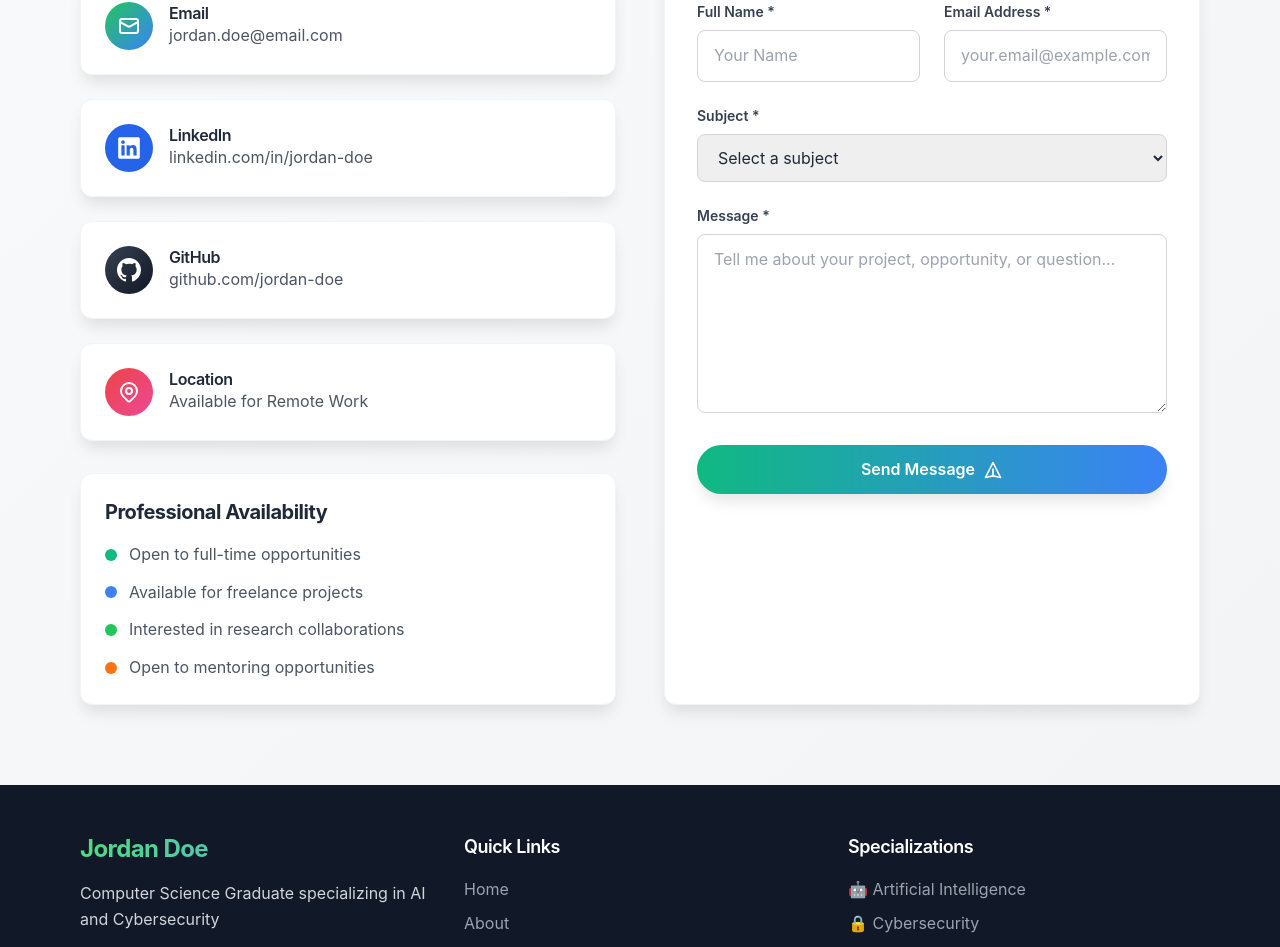
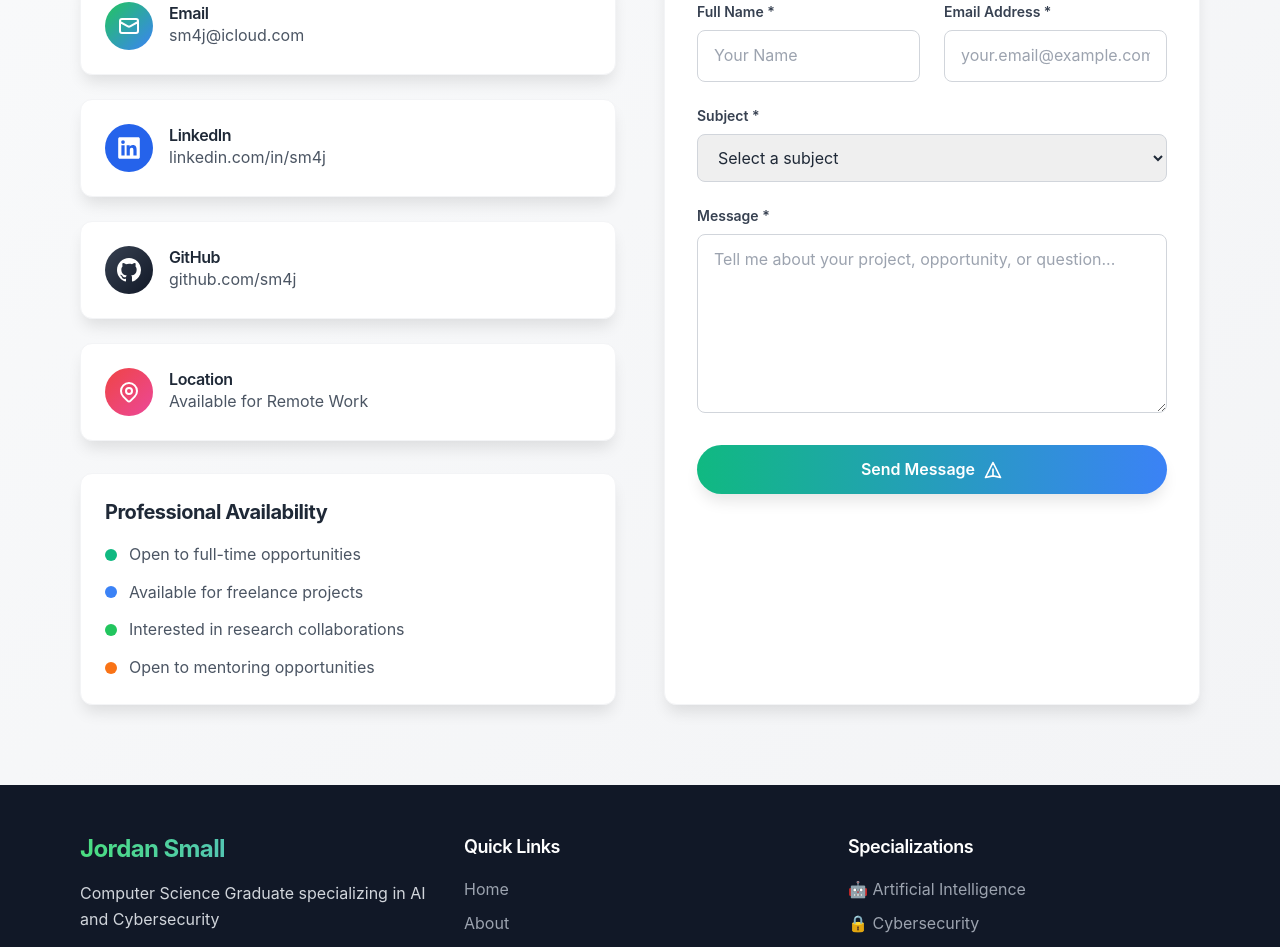
Before and after one commit to sm4j/port_v2, a Next.js app in the folder portfolio-template/: page /contact in a window 1280 px wide. Shown: the part 483-1430 px from the top of the page. Built offline with nearby package versions, Linux system fonts and the light colour scheme.

Commit message:
Personal changes.

```diff
--- a/portfolio-template/src/app/contact/page.tsx
+++ b/portfolio-template/src/app/contact/page.tsx
@@ -56,7 +56,7 @@ const ContactPage = () => {
                                 </div>
                                 <div>
                                     <h3 className="font-semibold text-gray-800">Email</h3>
-                                    <p className="text-gray-600">jordan.doe@email.com</p>
+                                    <p className="text-gray-600">sm4j@icloud.com</p>
                                 </div>
                             </div>
 
@@ -68,7 +68,7 @@ const ContactPage = () => {
                                 </div>
                                 <div>
                                     <h3 className="font-semibold text-gray-800">LinkedIn</h3>
-                                    <p className="text-gray-600">linkedin.com/in/jordan-doe</p>
+                                    <p className="text-gray-600">linkedin.com/in/sm4j</p>
                                 </div>
                             </div>
 
@@ -80,7 +80,7 @@ const ContactPage = () => {
                                 </div>
                                 <div>
                                     <h3 className="font-semibold text-gray-800">GitHub</h3>
-                                    <p className="text-gray-600">github.com/jordan-doe</p>
+                                    <p className="text-gray-600">github.com/sm4j</p>
                                 </div>
                             </div>
 
--- a/portfolio-template/src/app/education/page.tsx
+++ b/portfolio-template/src/app/education/page.tsx
@@ -32,12 +32,12 @@ const EducationPage = () => {
                                 </div>
                                 <div className="grid md:grid-cols-2 gap-4 mb-6">
                                     <div>
-                                        <p className="text-gray-600"><strong>University:</strong> State University</p>
-                                        <p className="text-gray-600"><strong>Graduation:</strong> May 2024</p>
-                                        <p className="text-gray-600"><strong>GPA:</strong> 4.0/4.0</p>
+                                        <p className="text-gray-600"><strong>University:</strong> Florida Atlantic University</p>
+                                        <p className="text-gray-600"><strong>Graduation:</strong> December 2025</p>
+                                        <p className="text-gray-600"><strong>GPA:</strong> 3.97/4.0</p>
                                     </div>
                                     <div>
-                                        <p className="text-gray-600"><strong>Magna Cum Laude</strong></p>
+                                        <p className="text-gray-600"><strong>Summa Cum Laude</strong></p>
                                         <p className="text-gray-600"><strong>Dean's List:</strong> All Semesters</p>
                                         <p className="text-gray-600"><strong>Honor Society:</strong> Phi Beta Kappa</p>
                                     </div>
--- a/portfolio-template/src/app/layout.tsx
+++ b/portfolio-template/src/app/layout.tsx
@@ -5,10 +5,10 @@ import '../styles/globals.css';
 import type { Metadata } from 'next';
 
 export const metadata: Metadata = {
-    title: 'Jordan Doe - Computer Science Portfolio',
+    title: 'Jordan Small - Computer Science Portfolio',
     description: 'Computer Science graduate specializing in AI and Cybersecurity. Explore my projects and technical expertise.',
     keywords: 'Computer Science, AI, Cybersecurity, Portfolio, Machine Learning, Security, Web Development',
-    authors: [{ name: 'Jordan Doe' }],
+    authors: [{ name: 'Jordan Small' }],
 };
 
 interface LayoutProps {
--- a/portfolio-template/src/components/Footer.tsx
+++ b/portfolio-template/src/components/Footer.tsx
@@ -9,23 +9,23 @@ const Footer = () => {
                     {/* Brand/Contact Info */}
                     <div>
                         <h3 className="text-2xl font-bold bg-gradient-to-r from-green-400 to-blue-400 bg-clip-text text-transparent mb-4">
-                            Jordan Doe
+                            Jordan Small
                         </h3>
                         <p className="text-gray-300 mb-4">
                             Computer Science Graduate specializing in AI and Cybersecurity
                         </p>
                         <div className="flex space-x-4">
-                            <a href="https://linkedin.com" className="text-gray-400 hover:text-green-400 transition-colors duration-300" target="_blank" rel="noopener noreferrer">
+                            <a href="https://linkedin.com/in/sm4j" className="text-gray-400 hover:text-green-400 transition-colors duration-300" target="_blank" rel="noopener noreferrer">
                                 <svg className="w-6 h-6" fill="currentColor" viewBox="0 0 20 20">
                                     <path fillRule="evenodd" d="M16.338 16.338H13.67V12.16c0-.995-.017-2.277-1.387-2.277-1.39 0-1.601 1.086-1.601 2.207v4.248H8.014v-8.59h2.559v1.174h.037c.356-.675 1.227-1.387 2.526-1.387 2.703 0 3.203 1.778 3.203 4.092v4.711zM5.005 6.575a1.548 1.548 0 11-.003-3.096 1.548 1.548 0 01.003 3.096zm-1.337 9.763H6.34v-8.59H3.667v8.59zM17.668 1H2.328C1.595 1 1 1.581 1 2.298v15.403C1 18.418 1.595 19 2.328 19h15.34c.734 0 1.332-.582 1.332-1.299V2.298C19 1.581 18.402 1 17.668 1z" clipRule="evenodd" />
                                 </svg>
                             </a>
-                            <a href="https://github.com" className="text-gray-400 hover:text-green-400 transition-colors duration-300" target="_blank" rel="noopener noreferrer">
+                            <a href="https://github.com/sm4j" className="text-gray-400 hover:text-green-400 transition-colors duration-300" target="_blank" rel="noopener noreferrer">
                                 <svg className="w-6 h-6" fill="currentColor" viewBox="0 0 20 20">
                                     <path fillRule="evenodd" d="M10 0C4.477 0 0 4.484 0 10.017c0 4.425 2.865 8.18 6.839 9.504.5.092.682-.217.682-.483 0-.237-.008-.868-.013-1.703-2.782.605-3.369-1.343-3.369-1.343-.454-1.158-1.11-1.466-1.11-1.466-.908-.62.069-.608.069-.608 1.003.07 1.531 1.032 1.531 1.032.892 1.53 2.341 1.088 2.91.832.092-.647.35-1.088.636-1.338-2.22-.253-4.555-1.113-4.555-4.951 0-1.093.39-1.988 1.029-2.688-.103-.253-.446-1.272.098-2.65 0 0 .84-.27 2.75 1.026A9.564 9.564 0 0110 4.844c.85.004 1.705.115 2.504.337 1.909-1.296 2.747-1.027 2.747-1.027.546 1.379.203 2.398.1 2.651.64.7 1.028 1.595 1.028 2.688 0 3.848-2.339 4.695-4.566 4.942.359.31.678.921.678 1.856 0 1.338-.012 2.419-.012 2.747 0 .268.18.58.688.482A10.019 10.019 0 0020 10.017C20 4.484 15.522 0 10 0z" clipRule="evenodd" />
                                 </svg>
                             </a>
-                            <a href="mailto:jordan@example.com" className="text-gray-400 hover:text-green-400 transition-colors duration-300">
+                            <a href="mailto:sm4j@icloud.com" className="text-gray-400 hover:text-green-400 transition-colors duration-300">
                                 <svg className="w-6 h-6" fill="none" stroke="currentColor" viewBox="0 0 24 24">
                                     <path strokeLinecap="round" strokeLinejoin="round" strokeWidth="2" d="M3 8l7.89 4.26a2 2 0 002.22 0L21 8M5 19h14a2 2 0 002-2V7a2 2 0 00-2-2H5a2 2 0 00-2 2v10a2 2 0 002 2z" />
                                 </svg>
@@ -79,7 +79,7 @@ const Footer = () => {
 
                 <div className="border-t border-gray-700 mt-8 pt-8 text-center">
                     <p className="text-gray-400">
-                        &copy; {new Date().getFullYear()} Jordan Doe. All rights reserved.
+                        &copy; {new Date().getFullYear()} Jordan Small. All rights reserved.
                     </p>
                     <p className="text-gray-500 text-sm mt-2">
                         Built with Next.js and Tailwind CSS
--- a/portfolio-template/src/components/Hero.tsx
+++ b/portfolio-template/src/components/Hero.tsx
@@ -80,7 +80,7 @@ const Hero: React.FC = () => {
                 </div>
 
                 <p className="text-lg md:text-xl text-blue-200 max-w-2xl mx-auto leading-relaxed mb-8">
-                    Passionate about leveraging cutting-edge technology to solve complex problems and create innovative solutions at the intersection of AI and cybersecurity.
+                    Driving innovation at the intersection of AI and cybersecurity—blending technical insight with sales expertise and exceptional communication to bridge the gap between technology and people.
                 </p>
 
                 <div className="flex flex-col sm:flex-row gap-4 justify-center">
```
